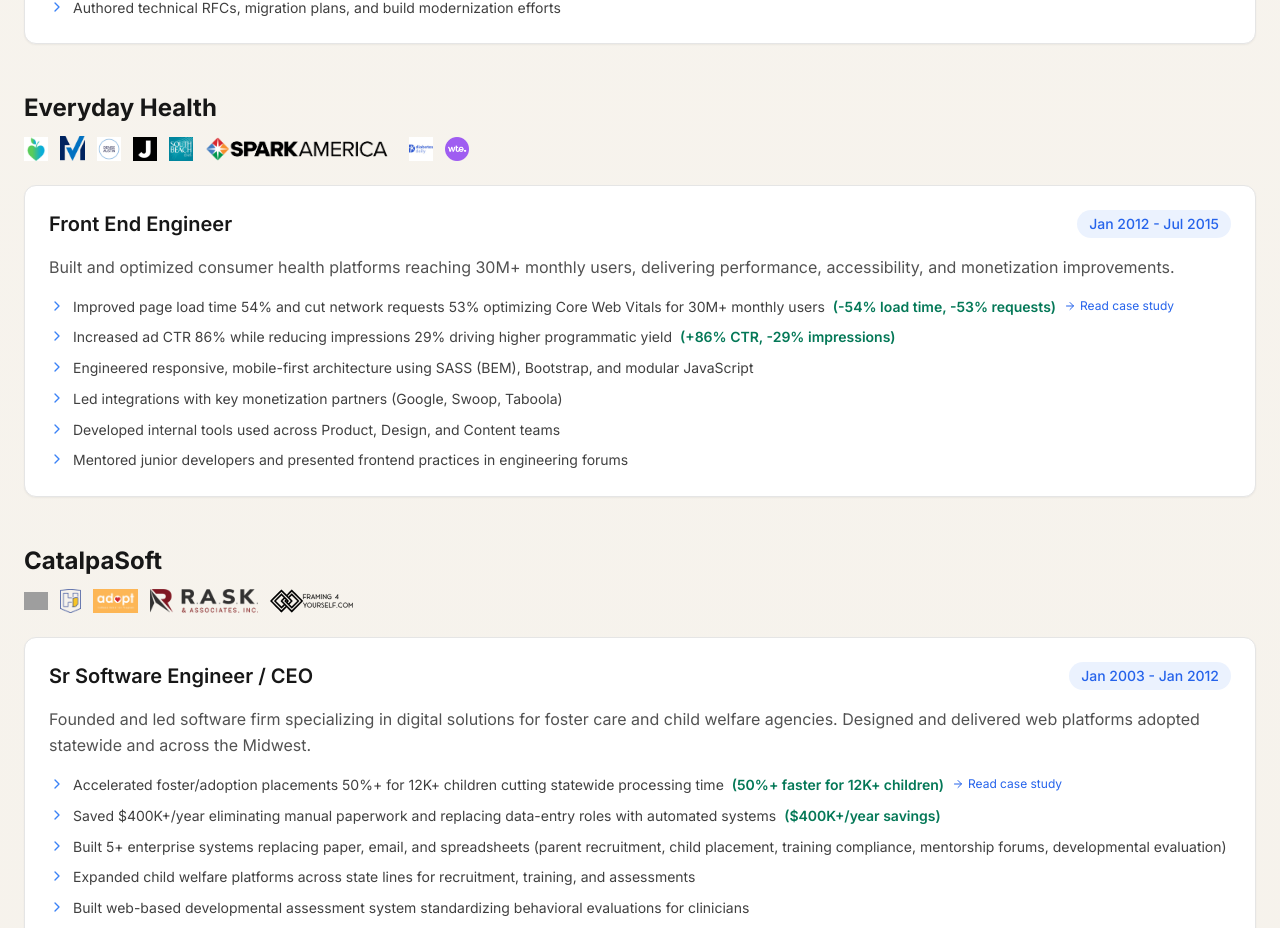
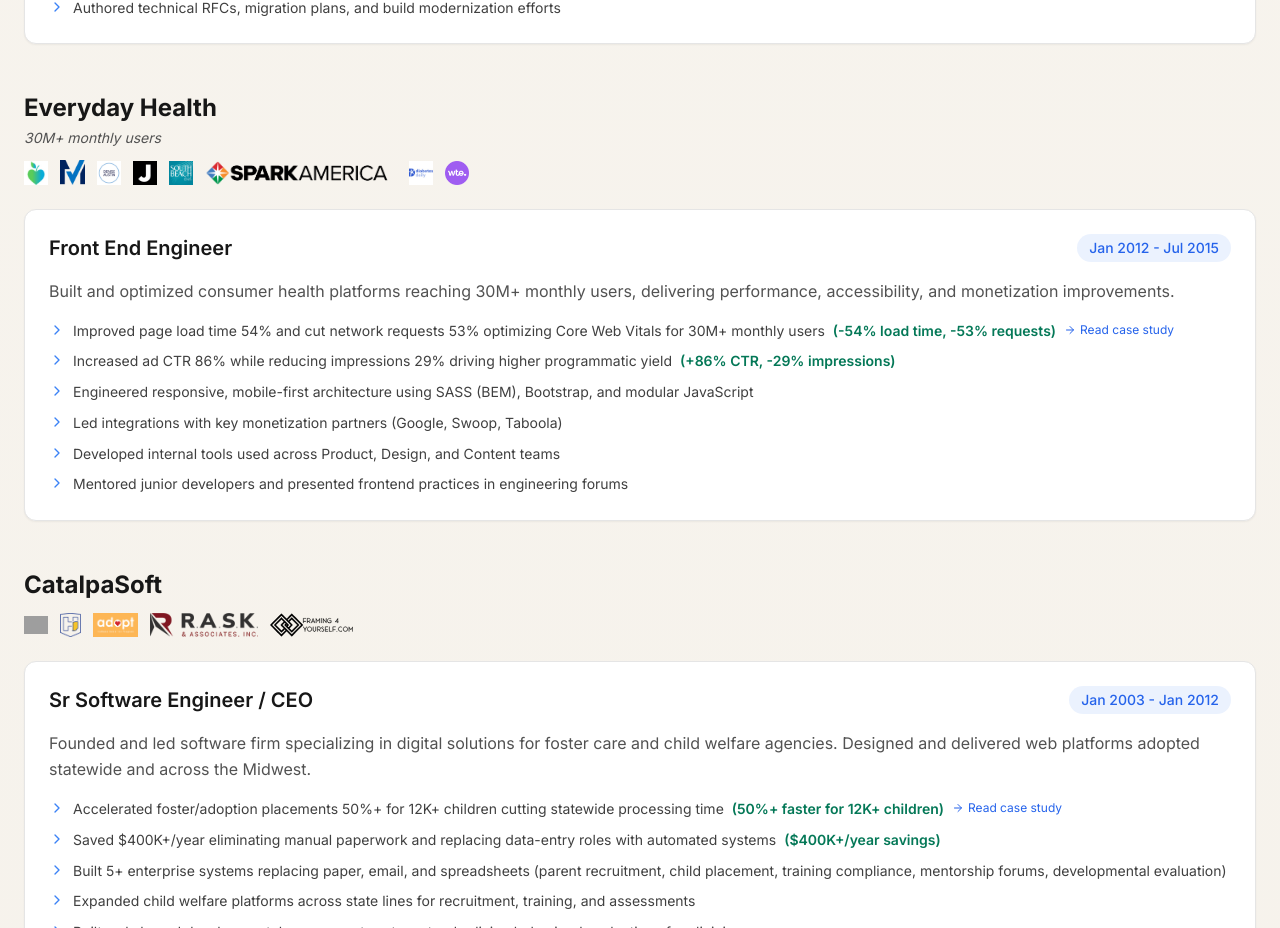
Before and after one commit to RichardDillman/RIchardDillman.com, a Next.js app: page /experience in a window 1280 px wide. Shown: the part 3940-4868 px from the top of the page. Built offline with nearby package versions, Linux system fonts and the light colour scheme; grey boxes are pictures that could not be loaded.

Commit message:
Show Everyday Health's scale line on the experience page (#50)

```diff
--- a/data/experience.ts
+++ b/data/experience.ts
@@ -581,6 +581,7 @@
   },
   {
     company: 'Everyday Health',
+    scale: '30M+ monthly users',
     companyLogos: [
       'everyday-health.png',
       'medpage-today.png',
```
